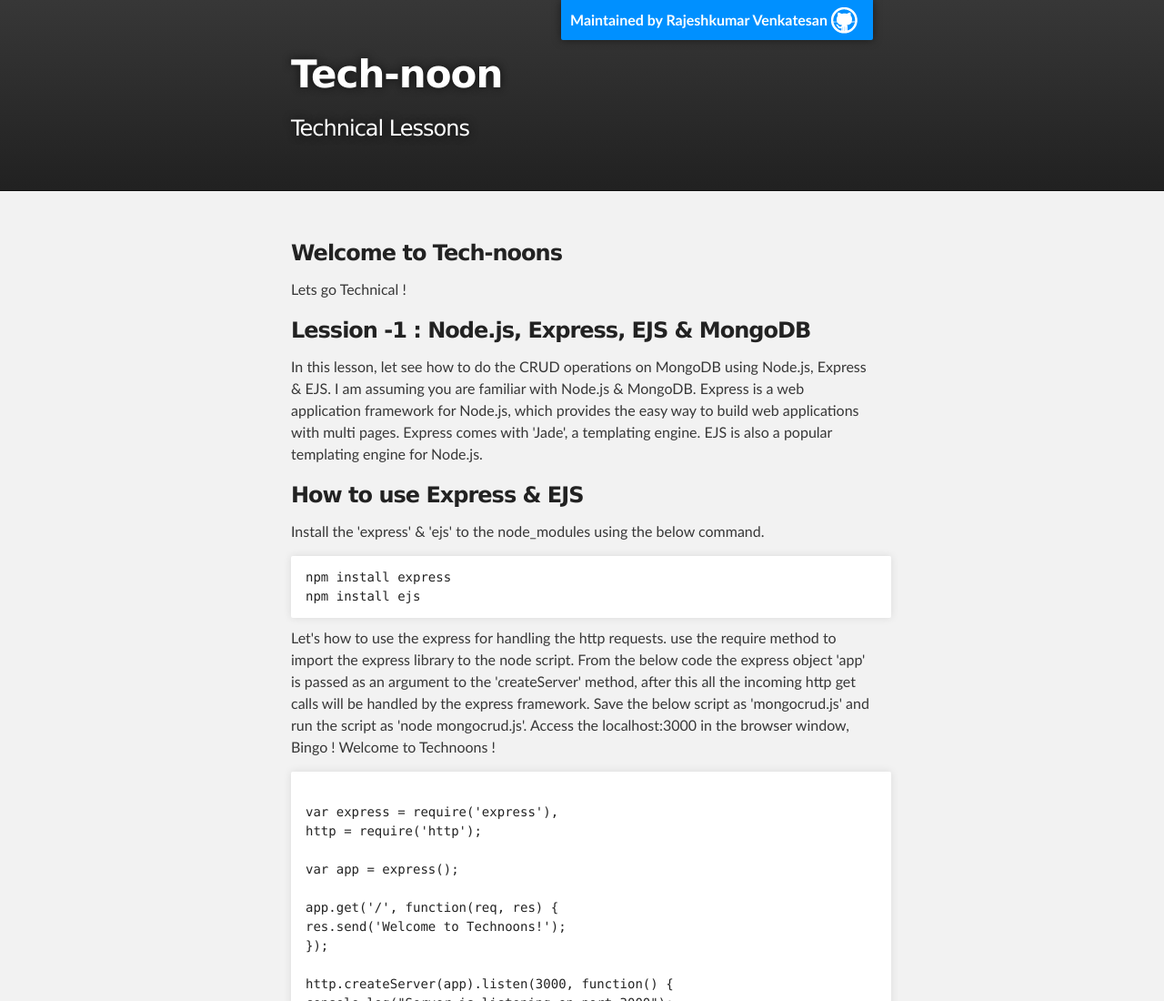
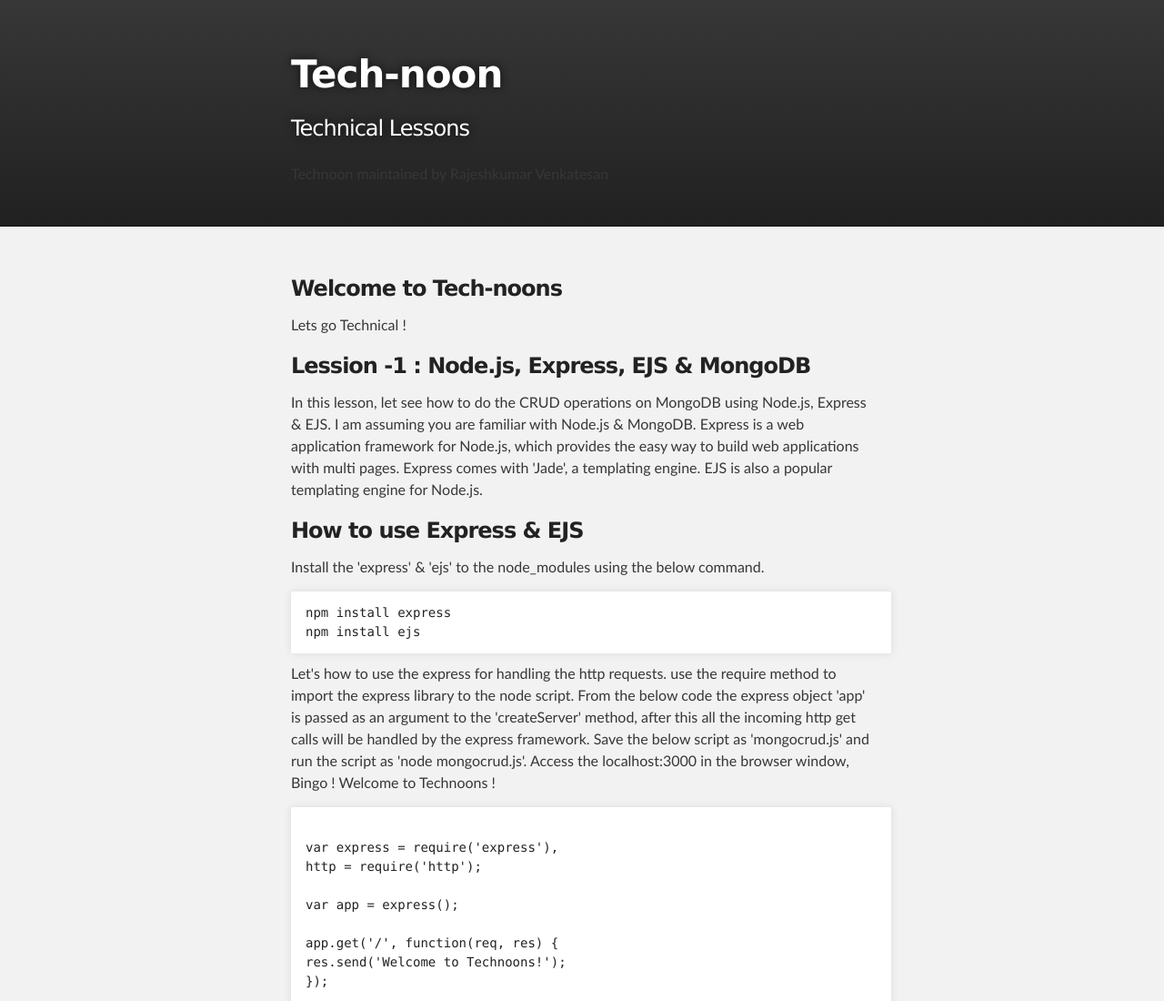
Before and after one commit to technoon/lessons, a plain HTML site: page index.html in a window 1280 px wide. Shown: the top 1100 px of the page at 91% size. Drawn offline with Linux system fonts and the light colour scheme.

Commit message:
Update index.html

```diff
--- a/index.html
+++ b/index.html
@@ -13,9 +13,9 @@
     <!-- HEADER -->
     <div id="header_wrap" class="outer">
         <header class="inner">
-          <a id="forkme_banner" href="">Maintained by Rajeshkumar Venkatesan</a>
           <h1 id="project_title">Tech-noon</h1>
           <h2 id="project_tagline">Technical Lessons</h2>
+		  <p class="copyright">Technoon maintained by Rajeshkumar Venkatesan</a></p>
         </header>
     </div>
 
```
